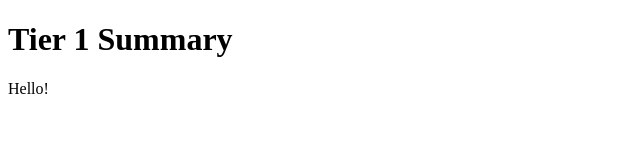
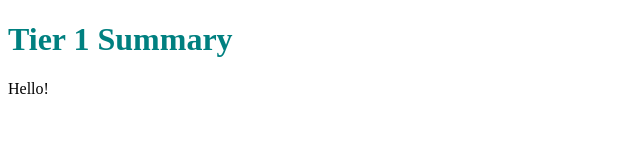
Before and after one commit to Aelrue/tier1-summary-video, a plain HTML site: page index.html in a window 1280 px wide. Shown: the whole page, without its empty margins (0-640 px from the left). Drawn offline with Linux system fonts and the light colour scheme.

Commit message:
brought in CSS file

```diff
--- a/index.html
+++ b/index.html
@@ -4,6 +4,8 @@
     <meta charset="UTF-8" />
     <meta http-equiv="X-UA-Compatible" content="IE=edge" />
     <meta name="viewport" content="width=device-width, initial-scale=1.0" />
+    <!--link the stylesheet-->
+    <link rel="stylesheet" href="main.css" />
     <title>Tier 1 Summary</title>
   </head>
   <body>
--- /dev/null
+++ b/main.css
@@ -0,0 +1,3 @@
+h1 {
+  color: teal;
+}
```
